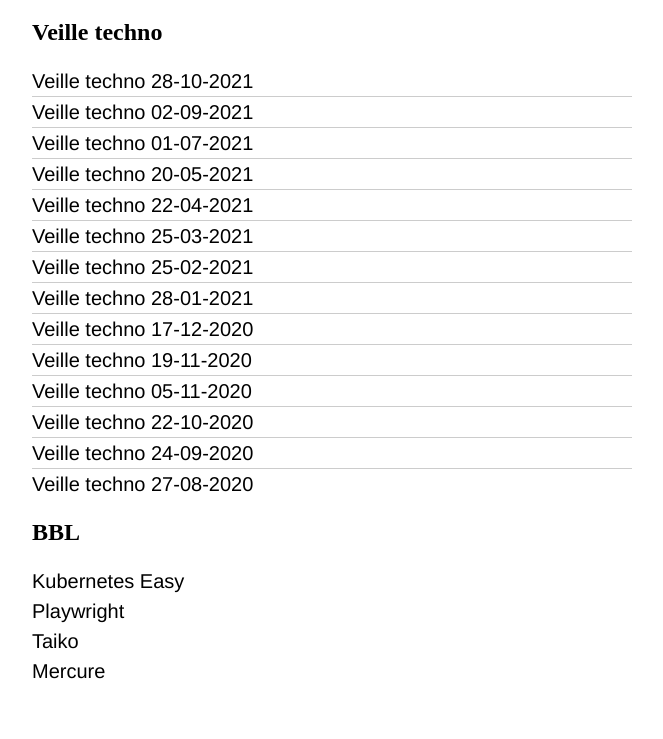
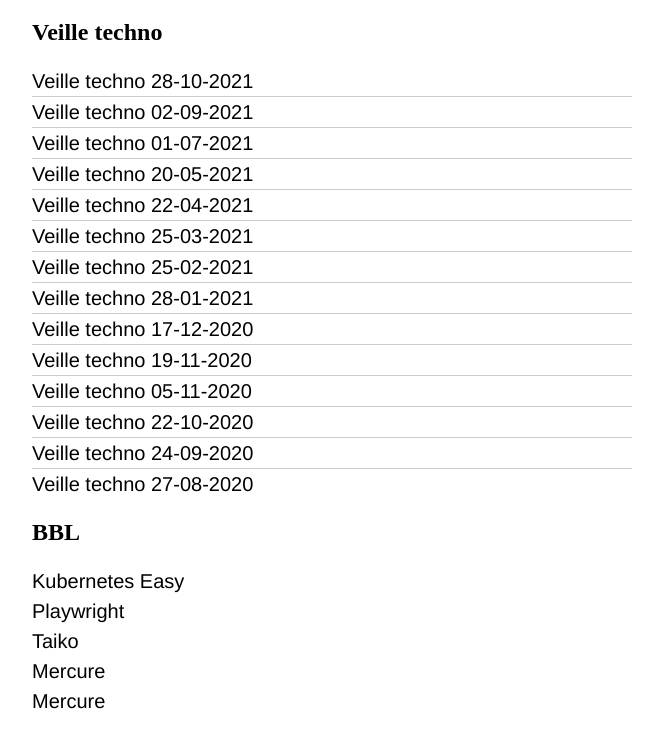
Before and after one commit to Slickteam/gd-prez, a website: page public/index.html in a window 1280 px wide. Shown: the part 61-800 px from the top of the page, without its empty margins (308-971 px from the left). Drawn offline with Linux system fonts and the light colour scheme.

Commit message:
Add json-server to index

```diff
--- a/public/index.html
+++ b/public/index.html
@@ -63,6 +63,7 @@
         <a href="playwright/">Playwright</a>
         <a href="taiko/">Taiko</a>
         <a href="mercure/">Mercure</a>
+        <a href="json-server/">Mercure</a>
       </li>
     </ul>
 
```
